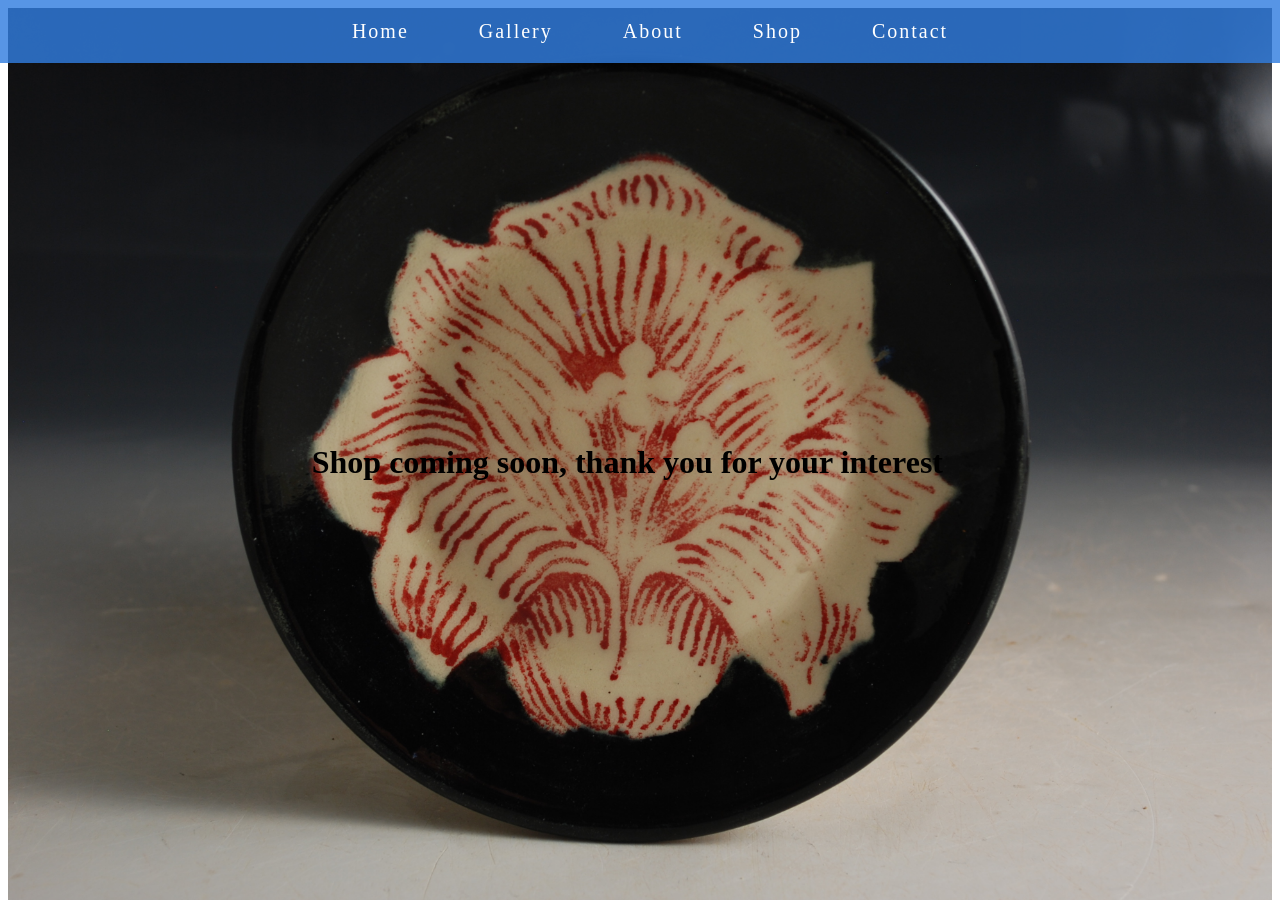
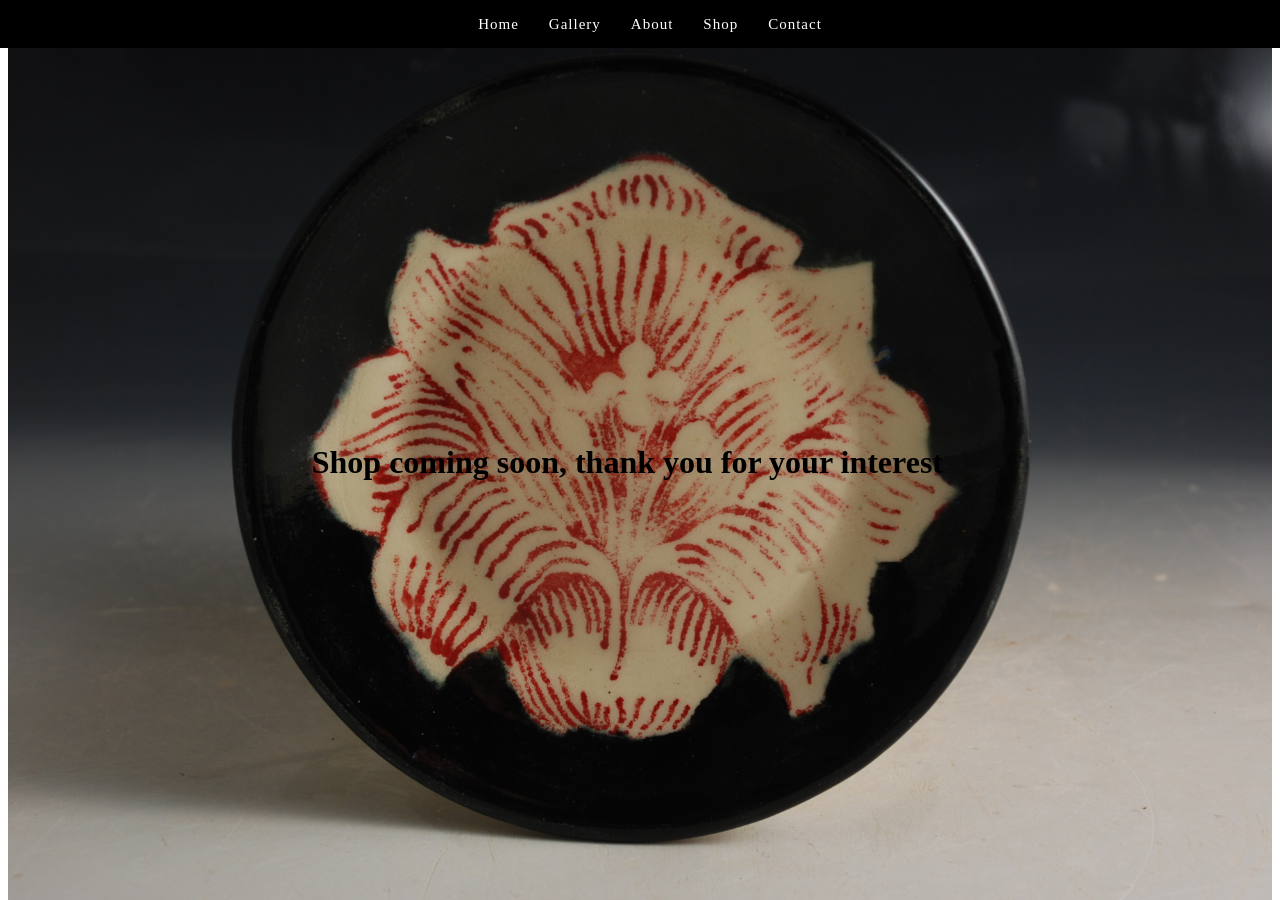
Before and after one commit to gabocreates/gabo-portfolio, a Jekyll site: the page built from shop.markdown, in a window 1280 px wide and 900 px high. Built offline with Jekyll 4.4.1, drawn with Linux system fonts in a browser that asks for light colours.

Commit message:
Updated navigation and styles

```diff
--- a/about.markdown
+++ b/about.markdown
@@ -15,9 +15,9 @@ permalink: /about/
             </span>    <br><br>
             Born in the creative landscape of Marin County and now based in Brooklyn, New York, I've always been guided by the language of making. My hands have been my primary tools of expression since childhood, constantly building, shaping, and bringing ideas to life through ceramics, textiles, and woodworking.
             <br><br>
-            My approach to creating was shaped early in my education, which instilled in me a belief that creativity is not separate from learning but fundamental to how we understand the world. This foundation served me when I later funded my travels across India, Nepal, Southeast Asia, and Europe by selling my ceramic work during college—experiences that expanded my visual vocabulary and deepened my appreciation for craft traditions across cultures.
+            My approach to creating was shaped early in my art-based education, which instilled in me a belief that creativity is not separate from learning but fundamental to how we understand the world. This foundation served me when I later funded my travels across India, Nepal, Southeast Asia, and Europe by selling my ceramic work during college—experiences that expanded my visual vocabulary and deepened my appreciation for craft traditions across cultures.
             <br><br>
-            Today, I navigate two seemingly different worlds: creating art in my studio and working as a management consultant at McKinsey & Company at the intersection of energy transition and healthcare delivery. I see these two professional pursuits (climate & healthcare delivery) as points along the same spectrum of service—one addressing our collective relationship with the planet, the other supporting those facing health challenges on a personal level. This perspective of service informs everything I create. Whether I'm throwing on a wheel, sewing a garment, or carving wood, each piece emerges from a desire to contribute something meaningful that connects maker and user in an intimate dialogue.
+            Today, I navigate two seemingly different worlds: creating art in my studio and working as a  consultant at McKinsey & Company at the intersection of energy transition and healthcare delivery. I see these two professional pursuits (climate & healthcare delivery) as points along the same spectrum of service—one addressing our collective relationship with the planet, the other supporting those facing health challenges on a personal level. This perspective of service informs everything I create. Whether I'm throwing on a wheel, sewing a garment, or carving wood, each piece emerges from a desire to contribute something meaningful that connects maker and user in an intimate dialogue.
             <br><br>
             Beyond my studio and consulting work, you'll find me feeding my soul through movement—catching waves while surfing, finding rhythm in running, or seeking the balance through climbing. These activities, like my art practice, are exercises in presence and possibility. My portfolio represents not just objects made, but a continuing conversation about how we might live more fully, attentively, and responsibly in the world we share.
         </span>
--- a/assets/css/style.css
+++ b/assets/css/style.css
@@ -37,7 +37,7 @@ nav {
     top: 0;
     left: 0;
     width: 100%;
-    background-color: rgba(49, 125, 224, 0.815); /* Semi-transparent blue background */
+    background-color: black;
     display: flex;
     justify-content: center;
     padding: 10px;
@@ -47,22 +47,22 @@ nav {
 nav ul {
     list-style-type: none; /* Remove default list style */
     display: flex; /* Align items in a row */
-    gap: 30px; /* Add more space between the buttons */
+    gap: 20px; /* Add more space between the buttons */
     margin: 0;
     padding: 0;
 }
 
 nav li {
-    padding: 10px 20px; /* Increase padding for larger buttons */
+    padding: 5px 5px; /* Increase padding for larger buttons */
 }
 
 nav a {
     text-decoration: none; /* Remove underline */
     color: white; /* White text */
-    font-size: 20px; /* Increase font size */
+    font-size: 15px; /* Increase font size */
     font-weight: initial;
     text-transform: capitalize; /* Capitalizes the first letter of each word */
-    letter-spacing: 2px; /* Space between letters for better appearance */
+    letter-spacing: 1px; /* Space between letters for better appearance */
 }
 
 nav a:hover {
```
